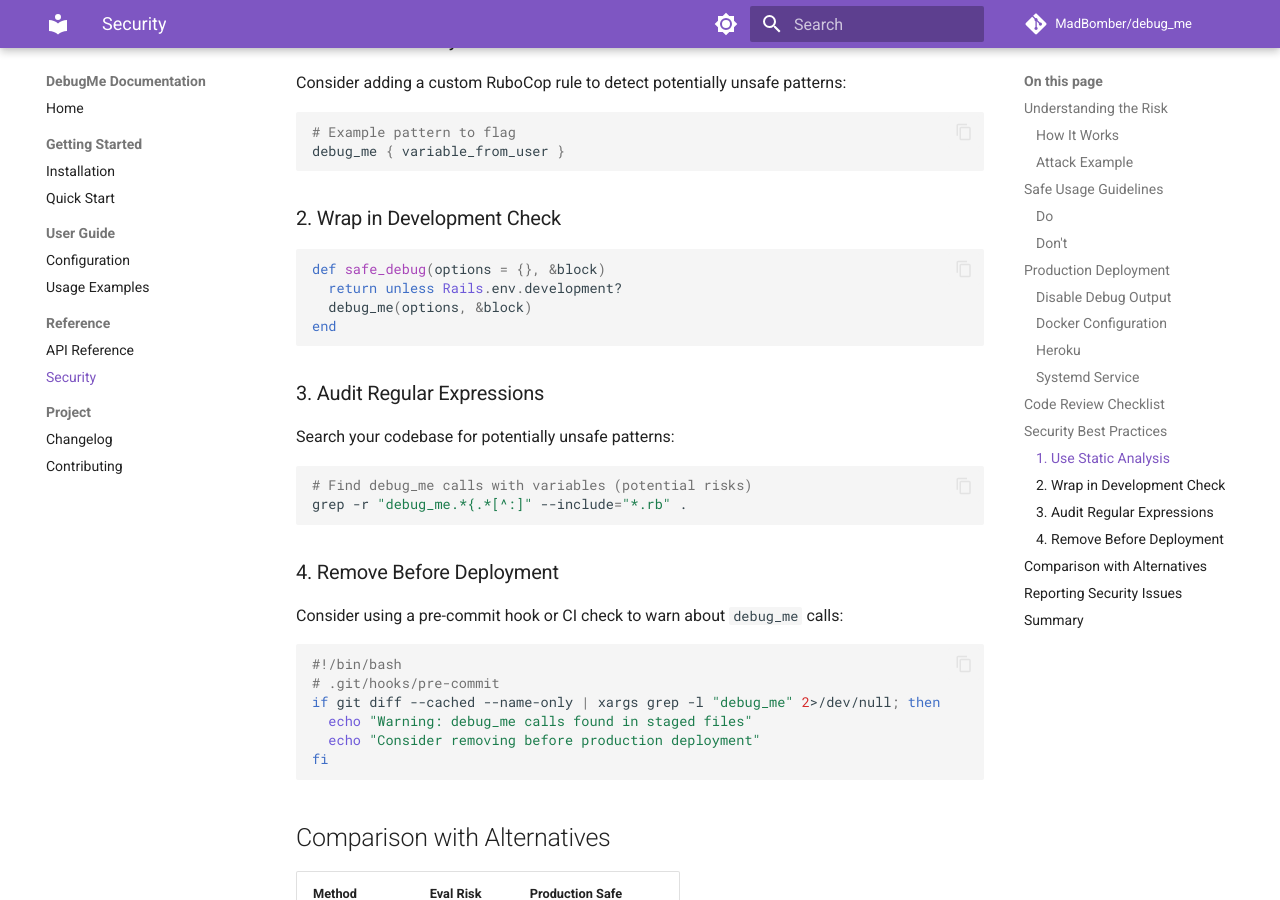
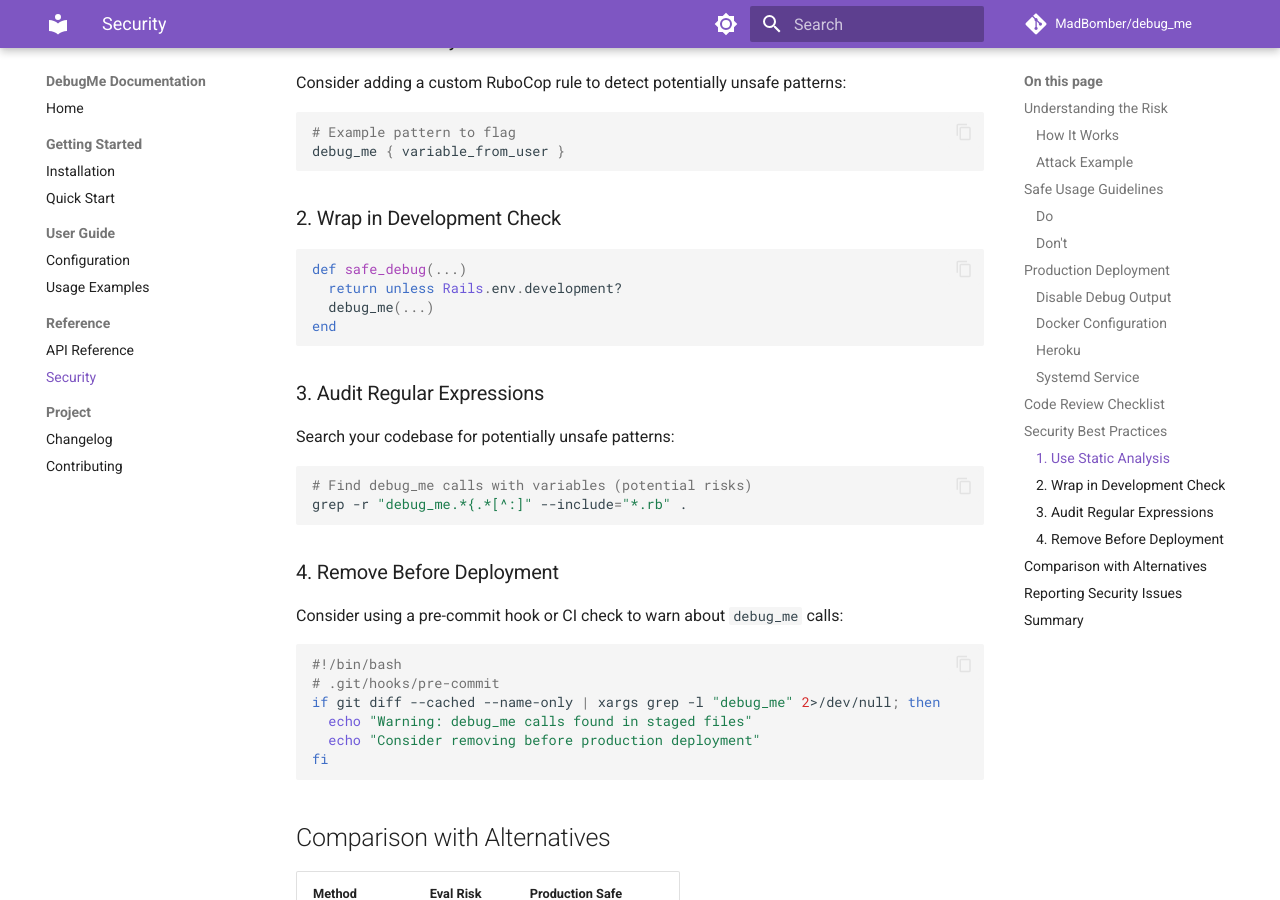
Before and after one commit to MadBomber/debug_me, an MkDocs documentation site: the page built from docs/security.md, in a window 1280 px wide and 900 px high, scrolled down 2695 px. Built offline with MkDocs 1.6.1 and Material for MkDocs 9.7.7, drawn with Linux system fonts in a browser that asks for light colours; comment, search, counter and statistics services are not loaded.

Commit message:
fix: forward keywords in safe_debug example, merge in place

````diff
--- a/docs/security.md
+++ b/docs/security.md
@@ -121,9 +121,9 @@ debug_me { variable_from_user }
 ### 2. Wrap in Development Check
 
 ```ruby
-def safe_debug(options = {}, &block)
+def safe_debug(...)
   return unless Rails.env.development?
-  debug_me(options, &block)
+  debug_me(...)
 end
 ```
 
````
Also changed, not shown: 1 other file.
